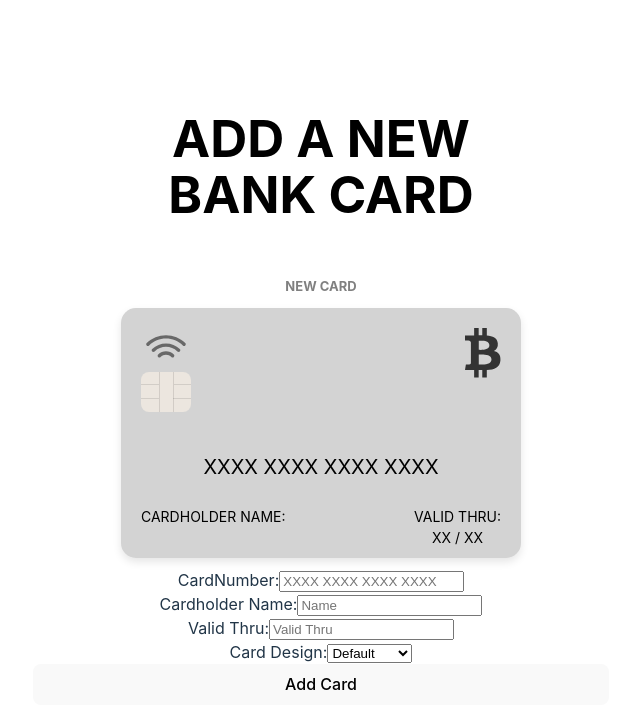
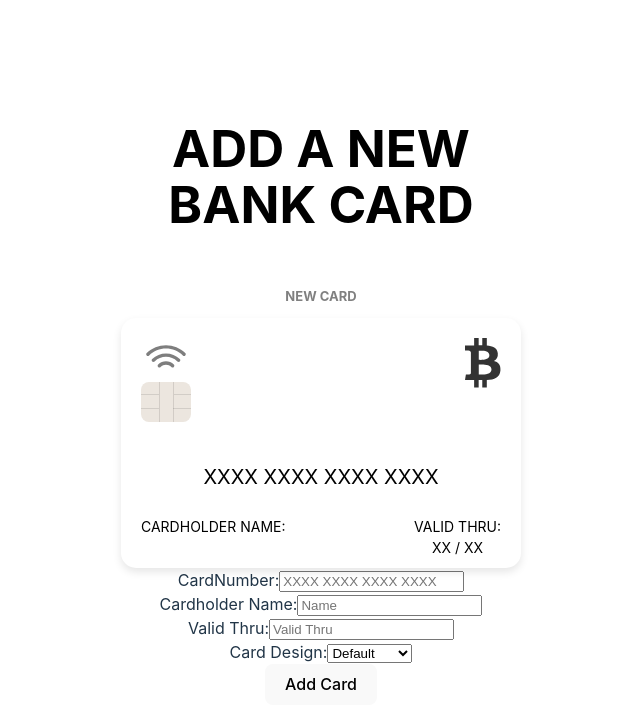
Before and after one commit to Kristoffergidd/Ewallet, a React (Vite) app in the folder vite-project/: page /add-card in a window 1280 px wide. Shown: the top 728 px of the page, without its empty margins (319-959 px from the left). Built offline with nearby package versions, Linux system fonts and the light colour scheme.

Commit message:
thegoatsama

```diff
--- a/vite-project/src/components/Card/Card.jsx
+++ b/vite-project/src/components/Card/Card.jsx
@@ -1,23 +1,66 @@
 import React from 'react';
 import { useSelector, useDispatch } from 'react-redux';
 import { removeCard } from '../../reducers/cardSlice';
+import chipImage from '../../assets/chip-dark.svg';
+import vendorBitcoin from '../../assets/vendor-bitcoin.svg';
+
+
+// const Card = () => {
+//   const cards = useSelector(state => state.card.cards);
+//   const dispatch = useDispatch();
+
+//   const handleRemoveCard = (index) => {
+//     dispatch(removeCard(index));
+//   };
+
+//   return (
+// <div>
+//   {cards.map((card, index) => (
+//     <div key={index} className="cardtop">
+//       <div className="logo-container">
+//         <img src={chipImage} className='chip-image' alt="" />
+//         <img src={vendorBitcoin} className='bitcoin' alt="" />
+//       </div>
+//       <div className="card-info">
+//         <p className="card-number">{card.number ? card.number : "XXXX XXXX XXXX XXXX"}</p>
+//         <div className="cardholder-info">
+//           <p className="cardholder-name">CARDHOLDER NAME: <br /> {card.name}</p>
+//           <p className="valid-thru">VALID THRU: <br /> {card.expiry ? card.expiry : " XX / XX"}</p>
+//         </div>
+//       </div>
+//       <button onClick={() => handleRemoveCard(index)}>Remove</button>
+//     </div>
+//   ))}
+// </div>
+//   );
+// };
+
+// export default Card;
 
 const Card = () => {
   const cards = useSelector(state => state.card.cards);
   const dispatch = useDispatch();
 
   const handleRemoveCard = (index) => {
-    dispatch(removeCard(index)); // Använd removeCard-actionen och skicka med indexet för det kort som ska tas bort
+    dispatch(removeCard(index));
   };
 
   return (
     <div>
       {cards.map((card, index) => (
-        <div key={index} className="card">
-          <p>Number: {card.number}</p>
-          <p>Name: {card.name}</p>
-          <p>Expiry: {card.expiry}</p>
-          <button onClick={() => handleRemoveCard(index)}>Remove</button> {/* Skicka med indexet till handleRemoveCard */}
+        <div key={index} className={`card ${card.cardDesign}`}>
+          <div className="logo-container">
+            <img src={chipImage} className='chip-image' alt="" />
+            <img src={vendorBitcoin} className='bitcoin' alt="" />
+          </div>
+          <div className="card-info">
+            <p className="card-number">{card.number ? card.number : "XXXX XXXX XXXX XXXX"}</p>
+            <div className="cardholder-info">
+              <p className="cardholder-name">CARDHOLDER NAME: <br /> {card.name}</p>
+              <p className="valid-thru">VALID THRU: <br /> {card.expiry ? card.expiry : " XX / XX"}</p>
+            </div>
+          </div>
+          <button onClick={() => handleRemoveCard(index)}>Remove</button>
         </div>
       ))}
     </div>
--- a/vite-project/src/components/CardDesignForm/CardDesignForm.jsx
+++ b/vite-project/src/components/CardDesignForm/CardDesignForm.jsx
@@ -6,7 +6,7 @@ const CardDesignForm = ({ handleCardDesignChange }) => {
   const handleDesignChange = (event) => {
     const design = event.target.value;
     setCardDesign(design);
-    handleCardDesignChange(design); // Skicka med den valda designen till förälderkomponenten
+    handleCardDesignChange(design);
   };
 
   return (
--- a/vite-project/src/components/CardForm/CardForm.jsx
+++ b/vite-project/src/components/CardForm/CardForm.jsx
@@ -1,4 +1,4 @@
-import React, { useState, useEffect } from 'react';
+import React, { useState } from 'react';
 import chipImage from '../../assets/chip-dark.svg';
 import vendorBitcoin from '../../assets/vendor-bitcoin.svg';
 import CardDesignForm from '../CardDesignForm/CardDesignForm';
@@ -37,11 +37,23 @@ const CardForm = ({ handleAddCard }) => {
     });
   };
 
+  const cardStyles = {
+    default: 'white',
+    bitcoindesign: 'orange',
+    ninja: 'black',
+    blockchain: 'green',
+    evil: 'red',
+  };
+
+  const cardStyle = {
+    backgroundColor: cardStyles[formData.cardDesign] || 'white', // Använd den associerade färgen eller default-värdet 'white' om designen inte matchar någon
+  };
+
   return (
     <div className='form'>
       <h2 className='newcard'>NEW CARD</h2>
       <form onSubmit={handleSubmit}>
-        <div className='cardtop'>
+        <div className='cardtop' style={cardStyle}> {/* Tillämpa den dynamiska stilen här */}
           <div className="logo-container">
             <img src={chipImage} className='chip-image' alt="" />
             <img src={vendorBitcoin} className='bitcoin' alt="" />
@@ -56,10 +68,8 @@ const CardForm = ({ handleAddCard }) => {
             </div>
           </div>
         </div>
-        <div className='form'>
+        <div className='form-Card'>
           <div className='form-group'>
-          <div className={`card ${formData.cardDesign}`}>
-          </div>
             <label htmlFor='number'>CardNumber:</label>
             <input type='text' id='number' name='number' value={formData.number} onChange={handleInputChange} placeholder='XXXX XXXX XXXX XXXX' />
           </div>
--- a/vite-project/src/views/AddCard/AddCard.css
+++ b/vite-project/src/views/AddCard/AddCard.css
@@ -70,6 +70,6 @@ body{
     padding-right: 20px;
   }
 
-  .card.bitcoindesign {
-    background-color: yellow; /* Lägg till dina specifika stilar för designen "bitcoin" */
+  .bitcoindesign {
+    background-color: yellow;
   }
--- a/vite-project/src/views/Home/Home.css
+++ b/vite-project/src/views/Home/Home.css
@@ -51,7 +51,6 @@
   background-color: orange;
 }
 
-/* Design 2 */
-.cardtop.design2 {
-  background-color: #ec1d1d; /* Bakgrundsfärg för design 2 */
+.bitcoindesign {
+  background-color: yellow; /* Lägg till dina specifika stilar för designen "bitcoin" */
 }
```
